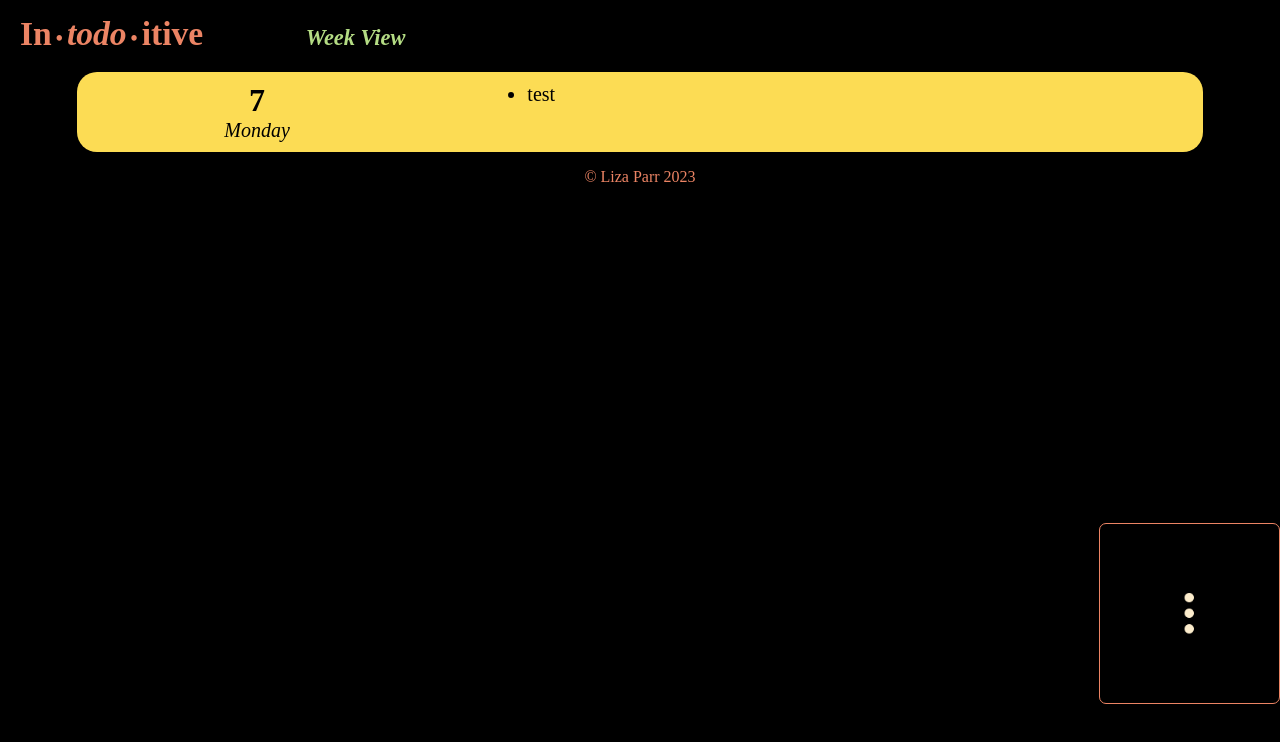
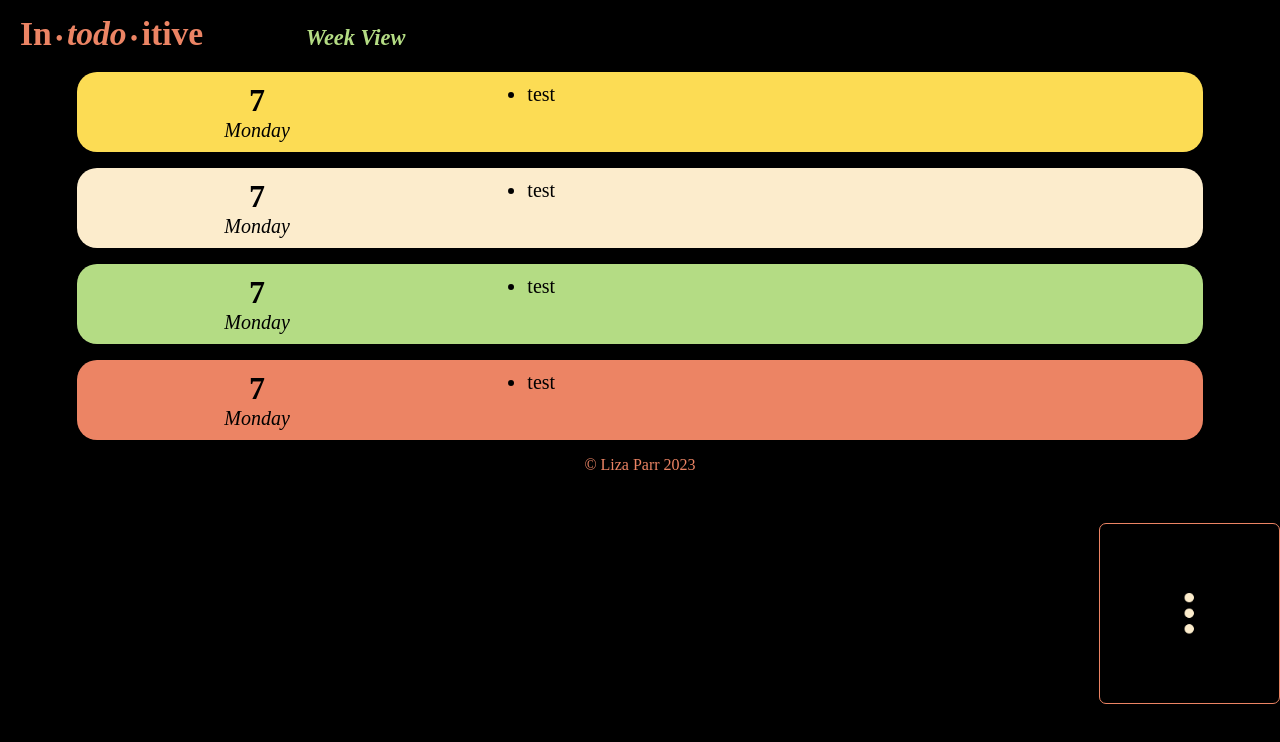
Before and after one commit to lparr30/in-todo-itive, a React (Create React App) app: page / in a window 1280 px wide. Shown: the top 742 px of the page. Built offline with nearby package versions, Linux system fonts and the light colour scheme.

Commit message:
adds four WeekCards alternating between colors

```diff
--- /dev/null
+++ b/src/assets/colors.js
@@ -0,0 +1,24 @@
+const colors = [
+    {
+      id: 0,
+      color: 'yellow',
+      rgb: 'rgb(252,220,84)'
+    },
+    {
+      id: 1,
+      color: 'beige',
+      rgb: 'rgb(252,236,204)'
+    },
+    {
+      id: 2,
+      color: 'green',
+      rgb: 'rgb(180,220,132)'
+    },
+    {
+      id: 3,
+      color: 'orange',
+      rgb: 'rgb(236,132,100)'
+    }
+  ]
+
+export default colors;
--- a/src/components/WeekCard/WeekCard.jsx
+++ b/src/components/WeekCard/WeekCard.jsx
@@ -7,14 +7,15 @@ const TaskCard = styled.div`
   height: 80px;
   display: flex;
   align-items: flex-start;
-  background-color: rgb(252, 220, 84);
+  // background-color: rgb(252, 220, 84);
+  background-color: ${props => props.$containerColor};
   border-radius: 20px;
   margin: 0.5em 0;
 `;
 
-const WeekCard = () => {
+const WeekCard = ({ color }) => {
   return (
-    <TaskCard>
+    <TaskCard $containerColor={color} >
       <WeekDate />
       <WeekTasks />
     </TaskCard>
--- a/src/components/WeekCard/WeekDate.jsx
+++ b/src/components/WeekCard/WeekDate.jsx
@@ -10,11 +10,6 @@ const DateContainer = styled.div`
   align-items: center;
   justify-content: center;
 `;
-
-// const DateStyles = {
-//   background: "none",
-//   margin: "0",
-// };
 
 const DateNum = styled.p`
   background: none;
--- a/src/pages/WeekView/WeekView.jsx
+++ b/src/pages/WeekView/WeekView.jsx
@@ -1,5 +1,6 @@
 import { styled } from "styled-components";
 import WeekCard from "../../components/WeekCard/WeekCard";
+import colors from "../../assets/colors";
 
 const Layout = styled.div`
   display: flex;
@@ -10,7 +11,11 @@ const Layout = styled.div`
 const WeekView = () => {
   return (
     <Layout>
-      <WeekCard />
+      {colors.map(item => {
+        return(
+          <WeekCard key={item.id} color={item.rgb}/>
+        )
+      })}
     </Layout>
   );
 };
```
Also changed, not shown: src/components/Footer.jsx (+5 -5 lines).
